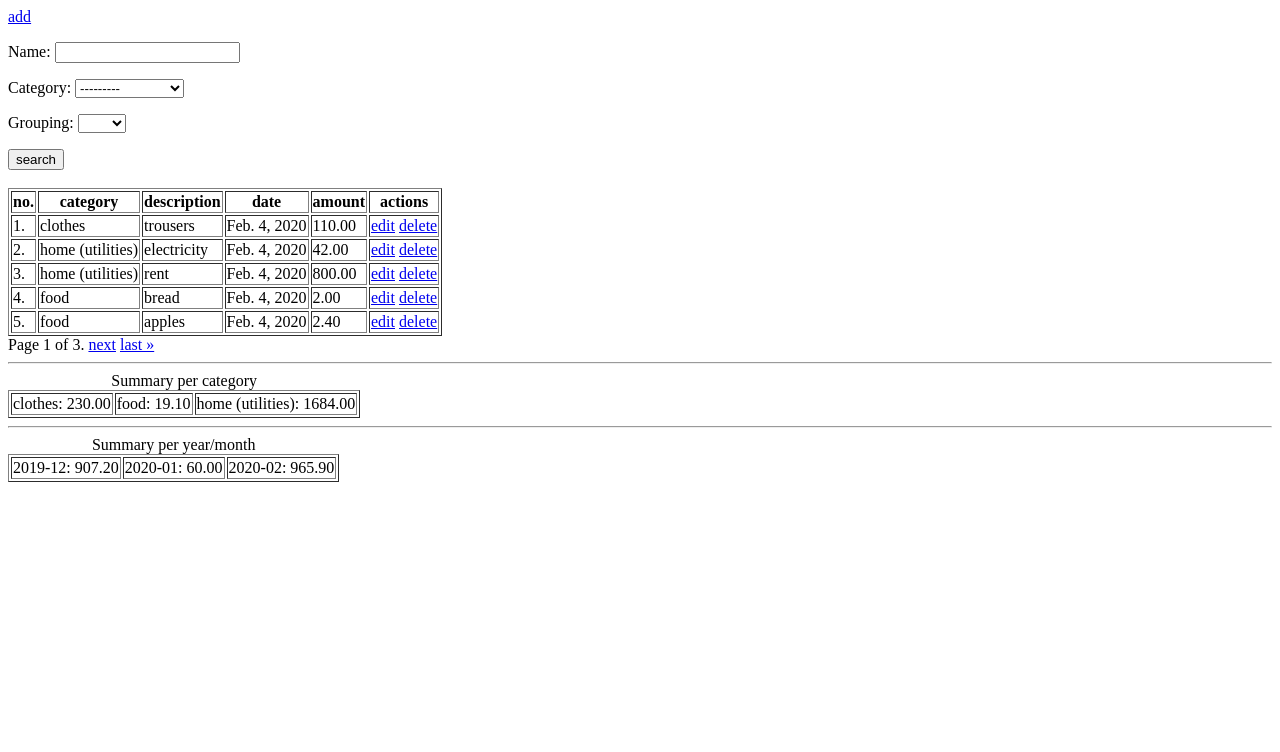
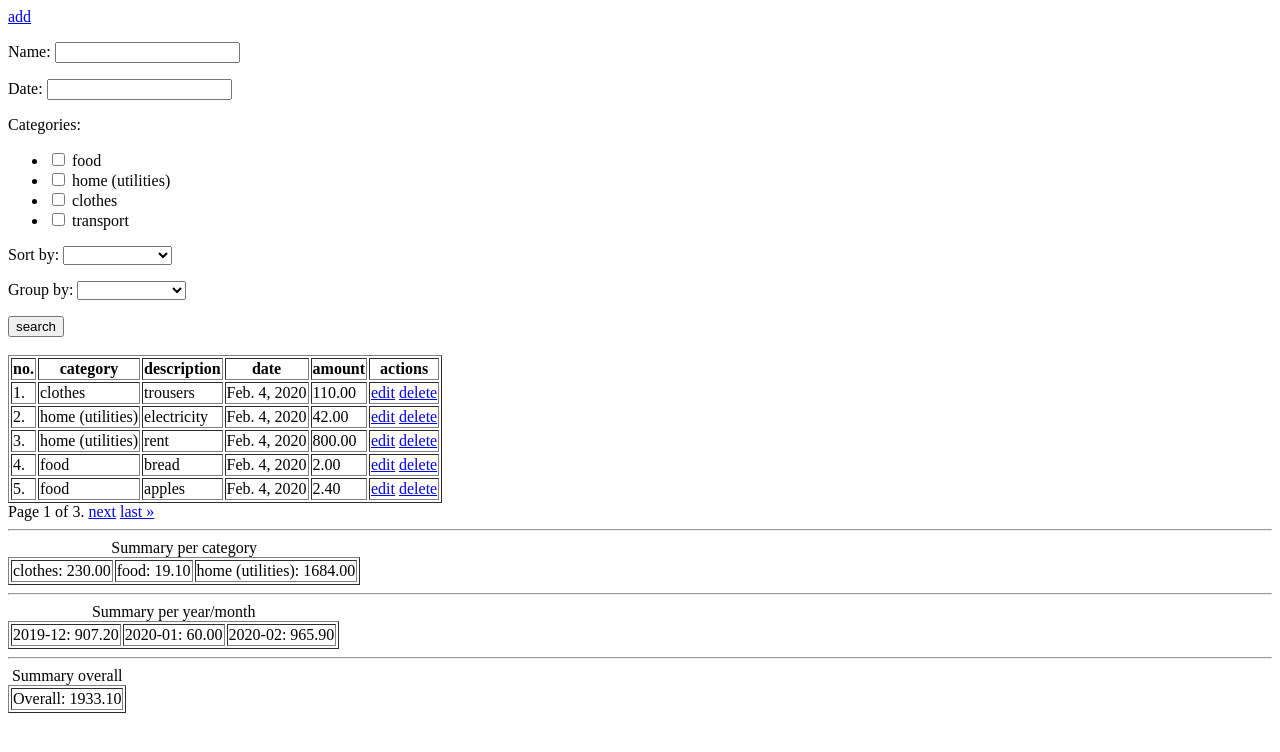
Before and after one commit to MaciejChoromanski/parleto-recruitment-task, a Django app: page /expenses/expense/list/ in a window 1280 px wide. Shown: the top 752 px of the page. Run offline with Django 3.2, Linux system fonts and the light colour scheme; data comes from the database, SQL or seed files in the repository.

Commit message:
Add features related to ExpenseList tasks (#3)
* Lint

* Add filtering by date

* Allow search by multiple categories

* Add tests for filtering by data and by multiple categories

* Add sorting by category and date

* Add script removing docker containers

* Add grouping by category

* Add summary of all amounts

```diff
--- a/project/expenses/forms.py
+++ b/project/expenses/forms.py
@@ -1,14 +1,36 @@
+from typing import Union, List, Tuple
+
 from django import forms
-from .models import Expense
+from .models import Expense, Category
+
+
+def _get_choices(choices: Union[str, list]) -> List[Tuple[str, str]]:
+    """Returns list of choices, used for the ChoiceFields"""
+    result = [('', '')]
+    if isinstance(choices, str):
+        result.append((choices, choices))
+    else:
+        for choice in choices:
+            result.append((choice, choice))
+
+    return result
 
 
 class ExpenseSearchForm(forms.ModelForm):
-    GROPING = ('date',)
-    grouping = forms.ChoiceField(choices=[('', '')] + list(zip(GROPING, GROPING)))
+    CATEGORIES = ['category: asc', 'category: desc']
+    categories = forms.ModelMultipleChoiceField(
+        widget=forms.CheckboxSelectMultiple, queryset=Category.objects.all()
+    )
+    sort_by = forms.ChoiceField(
+        choices=_get_choices(CATEGORIES + ['date: asc', 'date: desc'])
+    )
+    group_by = forms.ChoiceField(
+        choices=_get_choices(CATEGORIES + ['date'])
+    )
 
     class Meta:
         model = Expense
-        fields = ('name', 'category',)
+        fields = ('name', 'date',)
 
     def __init__(self, *args, **kwargs):
         super().__init__(*args, **kwargs)
--- a/project/expenses/models.py
+++ b/project/expenses/models.py
@@ -13,7 +13,10 @@ class Category(models.Model):
 class Expense(models.Model):
     class Meta:
         ordering = ('-date', '-pk')
-    category = models.ForeignKey(Category, models.PROTECT, null=True, blank=True)
+
+    category = models.ForeignKey(
+        Category, models.PROTECT, null=True, blank=True
+    )
 
     name = models.CharField(max_length=50)
     amount = models.DecimalField(max_digits=8, decimal_places=2)
--- a/project/expenses/reports.py
+++ b/project/expenses/reports.py
@@ -1,8 +1,11 @@
 from collections import OrderedDict
+from decimal import Decimal
+from typing import Dict
 
 from django.db.models import Sum, Value
 from django.db.models.functions import TruncMonth
 from django.db.models.functions import Coalesce
+from django.db.models.query import QuerySet
 
 
 def summary_per_category(queryset):
@@ -27,3 +30,10 @@ def summary_per_year_month(queryset):
         .annotate(sum=Sum('amount'))
         .values_list('year_month', 'sum')
     ))
+
+
+def summary_overall(queryset: QuerySet) -> Dict[str, Decimal]:
+    """Summarizes how much money was spent"""
+    amount_sum = sum([value[0] for value in queryset.values_list('amount')])
+
+    return {'overall': amount_sum}
--- a/project/expenses/templates/expenses/expense_list.html
+++ b/project/expenses/templates/expenses/expense_list.html
@@ -10,7 +10,7 @@
 </form>
 <br>
 <table border="1">
-  {% if form.cleaned_data.grouping == "date" %}
+  {% if form.cleaned_data.group_by%}
     <thead>
       <tr>
         <th>no.</th>
@@ -23,11 +23,19 @@
     <tbody>
 
     {% for obj in object_list %}
-      {% ifchanged obj.date %}
-      <tr>
-        <td colspan="4">{{obj.date}}</td>
-      </tr>
-      {% endifchanged %}
+      {% if form.cleaned_data.group_by == "date" %}
+        {% ifchanged obj.date %}
+        <tr>
+          <td colspan="4">{{obj.date}}</td>
+        </tr>
+        {% endifchanged %}
+      {% else %}
+        {% ifchanged obj.category %}
+        <tr>
+          <td colspan="4">{{obj.category}}</td>
+        </tr>
+        {% endifchanged %}
+      {% endif %}
       <tr>
         <td>{{ page_obj.start_index|add:forloop.counter0 }}.</td>
         <td>{{ obj.category|default:"-" }}</td>
@@ -92,5 +100,12 @@
     {% for year_month, total in summary_per_year_month.items %}<td>{{year_month|date:"Y-m"}}: {{total|floatformat:2}}</td>{% endfor %}
   </tr>
 </table>
+<hr>
+<table border="1">
+  <caption>Summary overall</caption>
+  <tr>
+    <td>Overall: {{ summary_overall.overall | floatformat:2 }}</td>
+  </tr>
+</table>
 
 {% endblock %}
--- a/project/expenses/views.py
+++ b/project/expenses/views.py
@@ -1,8 +1,15 @@
+from typing import Tuple
+
+from django.db.models.query import QuerySet
 from django.views.generic.list import ListView
 
 from .forms import ExpenseSearchForm
 from .models import Expense
-from .reports import summary_per_category, summary_per_year_month
+from .reports import (
+    summary_per_category,
+    summary_per_year_month,
+    summary_overall,
+)
 
 
 class ExpenseListView(ListView):
@@ -18,17 +25,58 @@ class ExpenseListView(ListView):
             if name:
                 queryset = queryset.filter(name__icontains=name)
 
-            category = form.cleaned_data['category']
-            if category:
-                queryset = queryset.filter(category=category)
+            categories = form.cleaned_data['categories']
+            if categories:
+                queryset = queryset.filter(category__in=categories)
 
-            grouping = form.cleaned_data['grouping']
-            if grouping:
-                queryset = queryset.order_by('date', '-pk')
+            date = form.cleaned_data['date']
+            if date:
+                queryset = queryset.filter(date=date)
+
+            sort_by = form.cleaned_data['sort_by']
+            queryset = self._get_ordered_queryset(queryset, sort_by)
+
+            group_by = form.cleaned_data['group_by']
+            queryset = self._get_ordered_queryset(queryset, group_by, '-pk')
 
         return super().get_context_data(
             form=form,
             object_list=queryset,
             summary_per_category=summary_per_category(queryset),
             summary_per_year_month=summary_per_year_month(queryset),
-            **kwargs)
+            summary_overall=summary_overall(queryset),
+            **kwargs
+        )
+
+    @staticmethod
+    def _get_params(param_str: str) -> Tuple[str, str]:
+        """Return params for sorting and grouping operations"""
+        if not param_str:
+            return '', ''
+
+        sort_params = param_str.split(':')
+        if len(sort_params) == 1:
+            return '', sort_params[0]
+
+        prefix = '' if sort_params[1].strip() == 'asc' else '-'
+
+        return prefix, sort_params[0]
+
+    def _get_ordered_queryset(
+            self, queryset: QuerySet, order_params: str, *ordering: str
+    ) -> QuerySet:
+        """
+        Returns ordered queryset or the same queryset
+        if no ordering was requested
+        """
+        prefix, category = self._get_params(order_params)
+        if category == 'category':
+            return queryset.order_by(
+                f'{prefix}category__name', *ordering
+            )
+        elif category == 'date':
+            return queryset.order_by(
+                f'{prefix}date', *ordering
+            )
+        else:
+            return queryset
```
Also changed, not shown: project/expenses/tests/test_forms.py (added, +67 -0 lines), project/expenses/tests/test_reports.py (added, +24 -0 lines), project/expenses/tests/test_views.py (added, +155 -0 lines), project/expenses/tests/utils.py (added, +28 -0 lines), README.md, project/expenses/tests/__init__.py (added), 2 other files.
